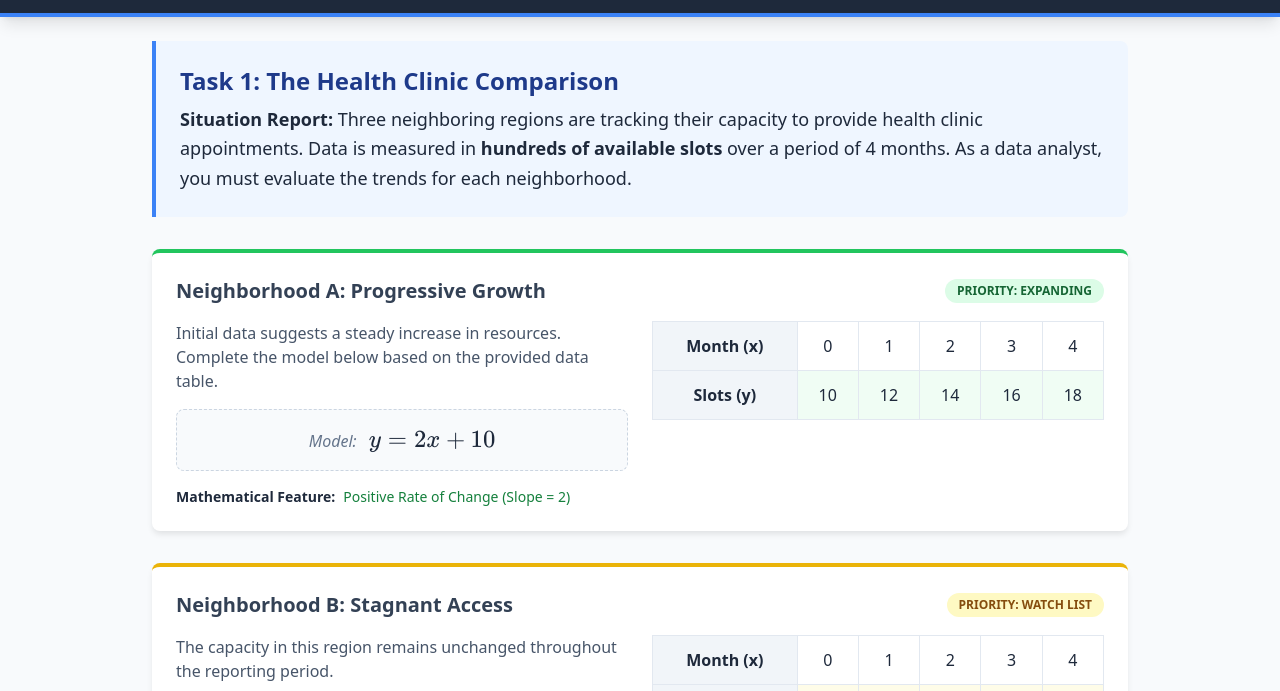
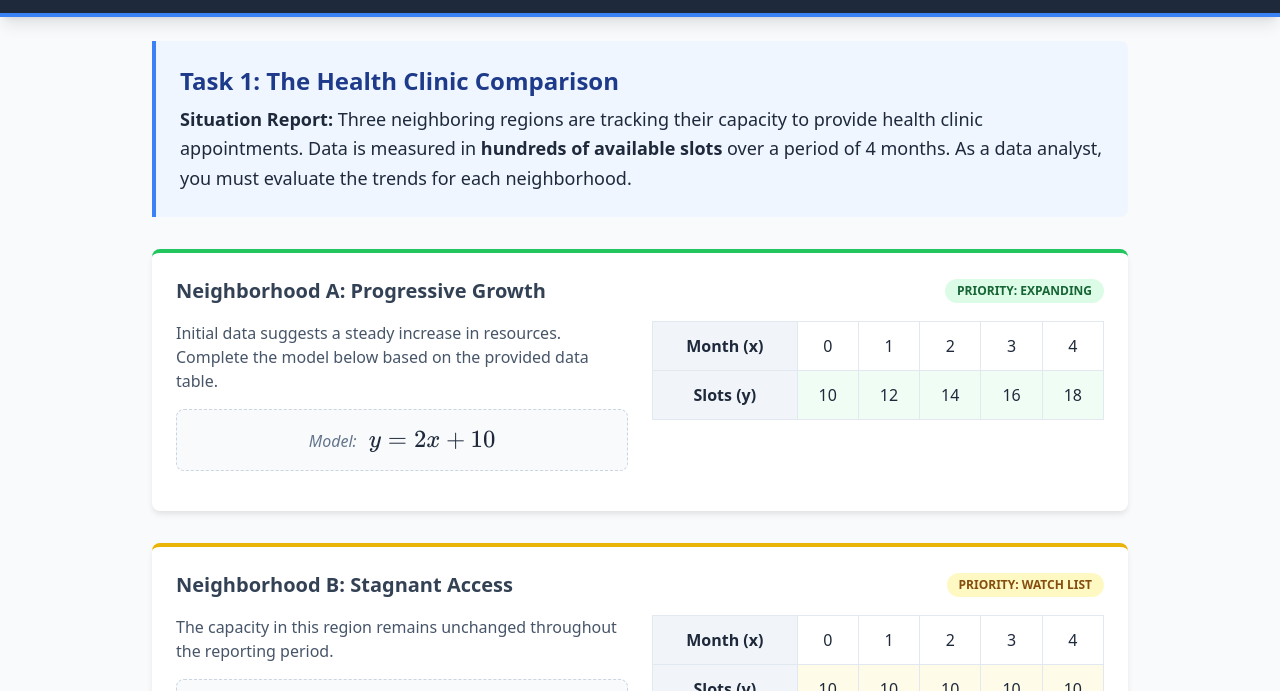
Before and after one commit to davidsalin8791/hospitalAppointments, a plain HTML site: page index.html in a window 1280 px wide. Shown: the part 71-762 px from the top of the page. Drawn offline with nearby package versions, Linux system fonts and the light colour scheme.

Commit message:
Update index.html

```diff
--- a/index.html
+++ b/index.html
@@ -95,8 +95,7 @@
                             <span class="font-mono text-xl ml-2">$y = 2x + 10$</span>
                         </div>
                         <div class="flex items-center space-x-2 text-sm">
-                            <span class="font-semibold">Mathematical Feature:</span>
-                            <span class="text-green-700">Positive Rate of Change (Slope = 2)</span>
+
                         </div>
                     </div>
 
```
